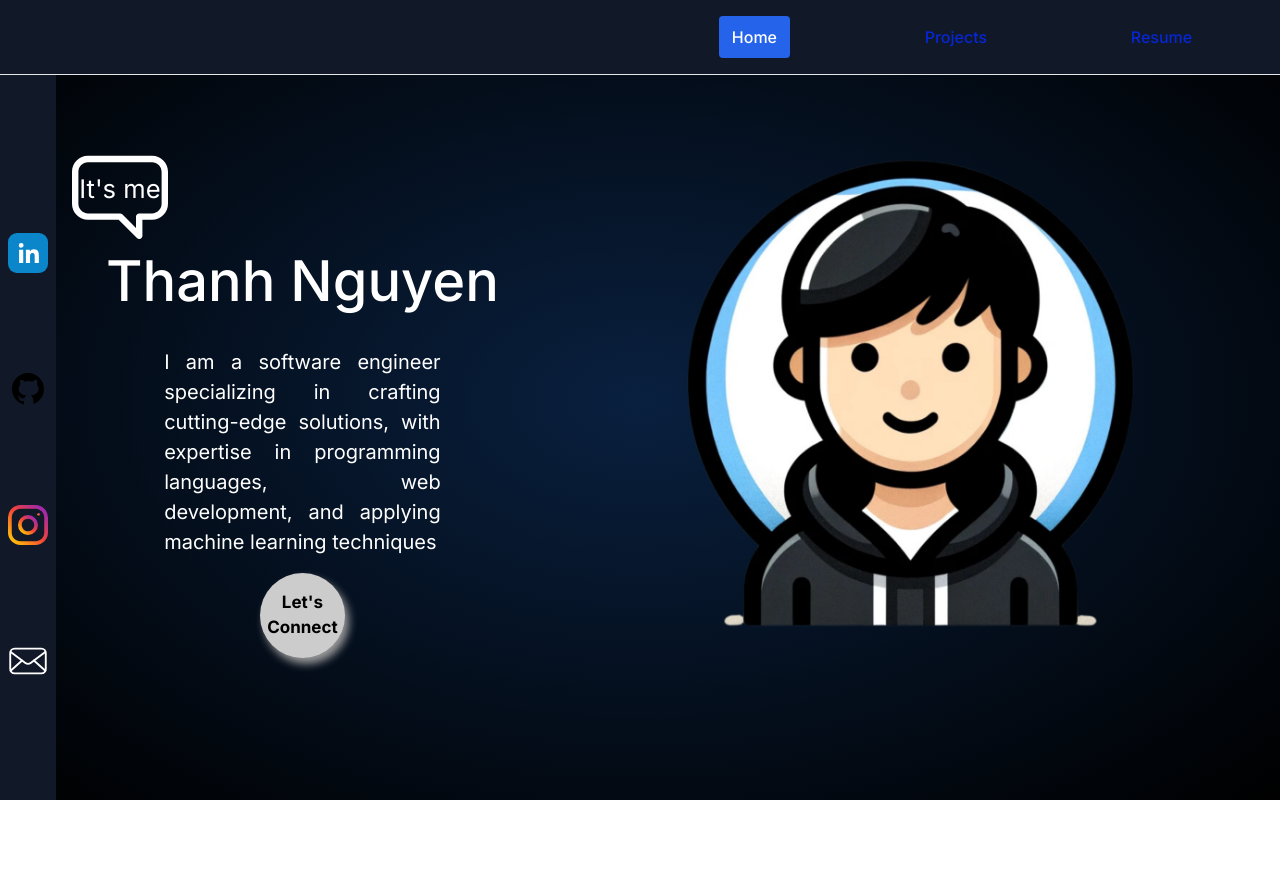
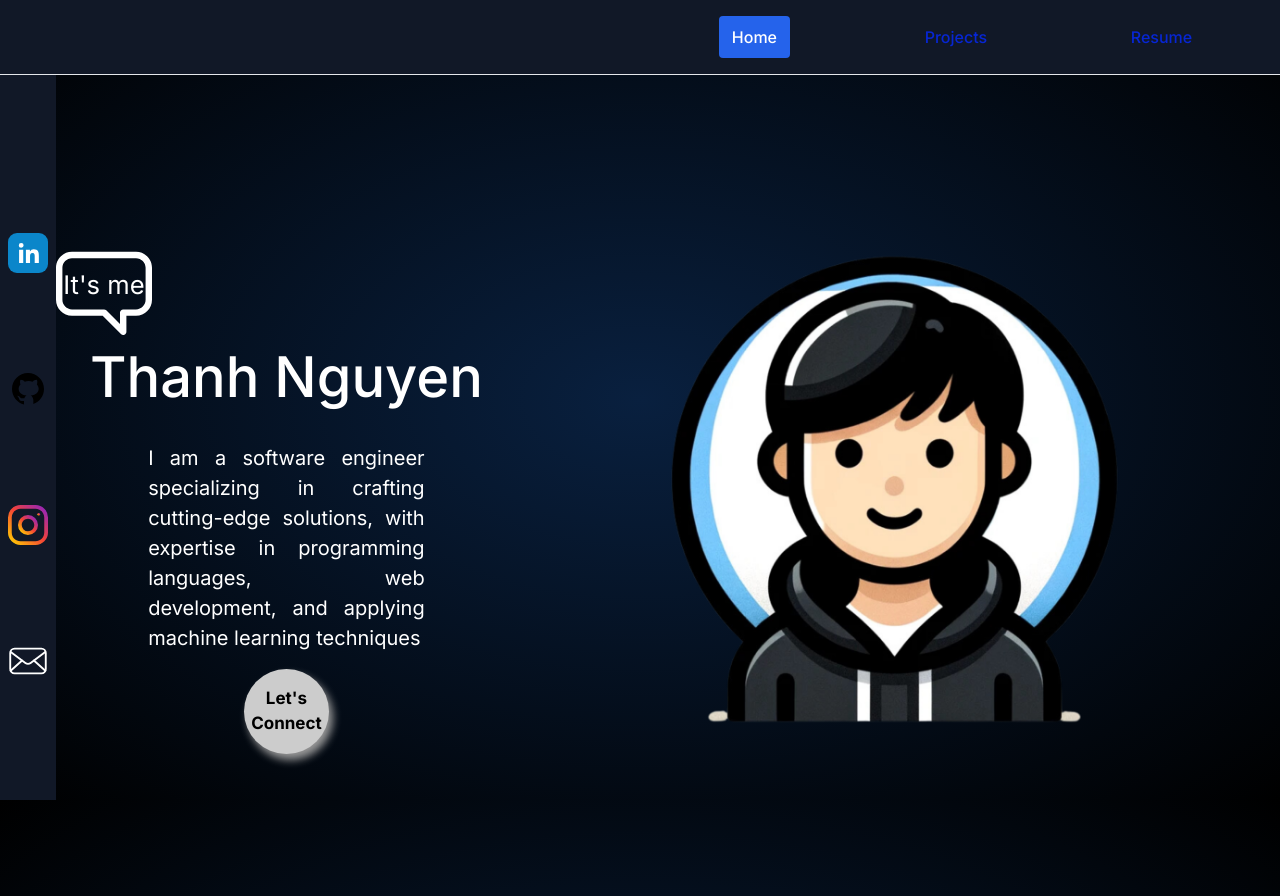
Before and after one commit to thanhnguyenht303/portfolio, a Next.js app: page / in a window 1280 px wide. Before the commit the page ends 800 px from the top, so only its background shows below. Built offline with nearby package versions, Linux system fonts and the light colour scheme.

Commit message:
update navbar

```diff
--- a/src/app/globals.css
+++ b/src/app/globals.css
@@ -163,16 +163,16 @@ body {
 
 
 .homepage-container {
+  margin-top: 6rem;
   display: flex;
   flex-direction: column;
   align-items: center;
   justify-content: center;
   height: 100vh;
-  margin: 0 auto;
 }
 
 .homepage-container .content {
-  margin-left: 5rem;
+  margin-left: 3rem;
   display: grid;
   grid-template-columns: 40% 60%;
   gap: 2rem;
@@ -354,6 +354,17 @@ body {
     color: #87a6fc;
     background-color: transparent;
   }
+  .dropdown-container{
+    gap: 0.25rem !important;
+  }
+
+  .dropdown-item {
+    background-color: #4b5563 !important;
+  }
+
+  .dropdown-item-active {
+    background-color: #0726d4 !important;
+  }
 
   .sidebar-container {
     width: 2.5rem;
```
